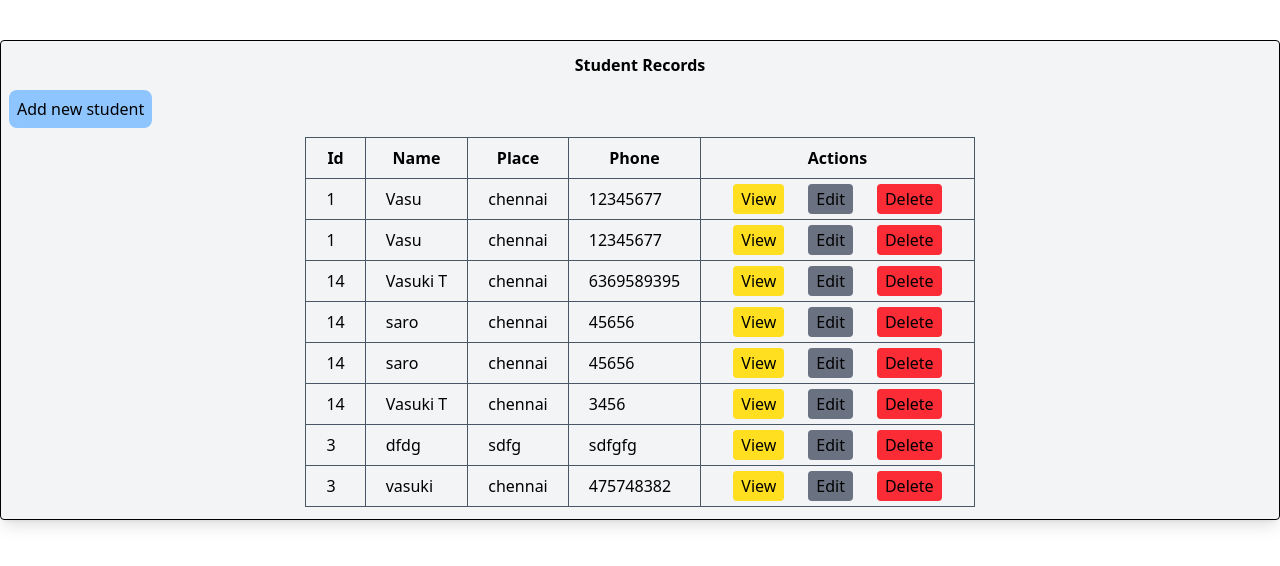
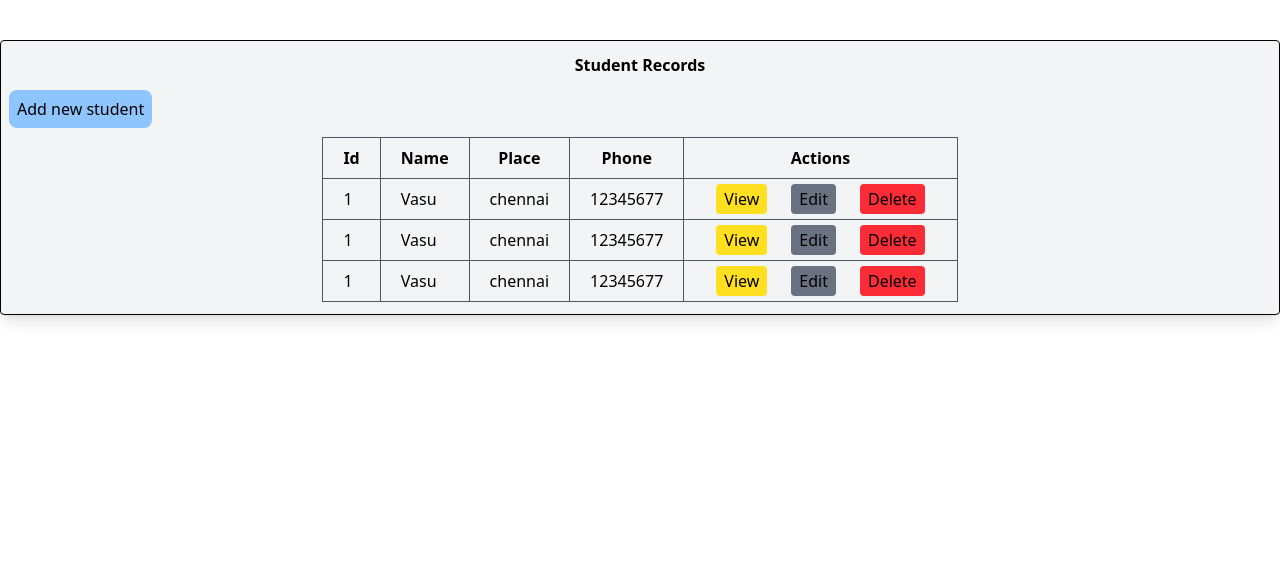
Before and after one commit to Vasuki-84/Student_Details_form, a React (Vite) app: page / in a window 1280 px wide. Shown: the top 566 px of the page. Built offline with nearby package versions, Linux system fonts and the light colour scheme; data requests are answered from the project's data file.

Commit message:
added axios instead fetch

```diff
--- a/db.json
+++ b/db.json
@@ -1,52 +1,22 @@
 {
   "studentDetails": [
     {
-      "id": 1,
+      "id": "1",
+      "name": "Vasu",
+      "place": "chennai",
+      "phone": 12345677
+    },
+      {
+      "id": "1",
       "name": "Vasu",
       "place": "chennai",
       "phone": 12345677
     },
     {
-      "id": 1,
+      "id": "1",
       "name": "Vasu",
       "place": "chennai",
       "phone": 12345677
-    },
-    {
-      "id": "14",
-      "name": "Vasuki T",
-      "place": "chennai",
-      "phone": "6369589395"
-    },
-    {
-      "id": "14",
-      "name": "saro",
-      "place": "chennai",
-      "phone": "45656"
-    },
-    {
-      "id": "14",
-      "name": "saro",
-      "place": "chennai",
-      "phone": "45656"
-    },
-    {
-      "id": "14",
-      "name": "Vasuki T",
-      "place": "chennai",
-      "phone": "3456"
-    },
-    {
-      "id": "3",
-      "name": "dfdg",
-      "place": "sdfg",
-      "phone": "sdfgfg"
-    },
-    {
-      "id": "3",
-      "name": "vasuki",
-      "place": "chennai",
-      "phone": "475748382"
     }
   ]
 }
--- a/package.json
+++ b/package.json
@@ -11,6 +11,7 @@
   },
   "dependencies": {
     "@tailwindcss/vite": "^4.1.17",
+    "axios": "^1.13.2",
     "json-server": "^1.0.0-beta.3",
     "react": "^19.1.1",
     "react-dom": "^19.1.1",
--- a/src/Pages/CreateStudent.jsx
+++ b/src/Pages/CreateStudent.jsx
@@ -1,6 +1,7 @@
 import React, { useEffect } from "react";
 import { Link, useNavigate } from "react-router-dom";
 import { useState } from "react";
+import axios from "axios";
 
 
 function CreateStudent() {
@@ -11,23 +12,36 @@ function CreateStudent() {
   const [validation,setValidation] = useState(false);
   const navigate = useNavigate();
 
-  const handleSubmit = (e)=> {
+//   const handleSubmit = (e)=> {
+//     e.preventDefault();
+//     const studentData = {id,name,place,phone};
+//     fetch("http://localhost:5000/studentDetails",{method:'POST',
+//         headers:{
+//             "content-type":"application/json"
+//         },
+//         body:JSON.stringify(studentData)
+//     })
+
+//     .then((res)=>{alert("Student data saved successfully..");
+//         navigate("/")
+//     })
+
+//     .catch((err)=>console.log(err.message))
+
+// }
+   const handleSubmit = async (e) => {
     e.preventDefault();
-    const studentData = {id,name,place,phone};
-    fetch("http://localhost:5000/studentDetails",{method:'POST',
-        headers:{
-            "content-type":"application/json"
-        },
-        body:JSON.stringify(studentData)
-    })
 
-    .then((res)=>{alert("Student data saved successfully..");
-        navigate("/")
-    })
+    const studentData = { id, name, place, phone };
 
-    .catch((err)=>console.log(err.message))
-
-}
+    try {
+      await axios.post("http://localhost:5000/studentDetails", studentData);
+      alert("Student data saved successfully..");
+      navigate("/");
+    } catch (err) {
+      console.log(err.message);
+    }
+  };
 
   return (
     <div className="mx-auto border shadow-lg mx-auto max-w-md p-4  mt-10">
--- a/src/Pages/StudentTable.jsx
+++ b/src/Pages/StudentTable.jsx
@@ -1,16 +1,35 @@
-import React, { useState,useEffect } from "react";
+import React, { useState, useEffect } from "react";
 import { Link } from "react-router-dom";
+import axios from "axios";
+
 function StudentTable() {
   // useState() - mount, update , unmount  values
   const [studentDetails, setStudentDetails] = useState([]);
 
   //useEffect() is a hook that allows us to run code after the component has rendered.
   useEffect(() => {
-    fetch("http://localhost:5000/studentDetails")
-      .then((res) => res.json())
-      .then((data) =>  setStudentDetails(data))
-      .catch((err) => console.log(err.message));
+     const fetchData = async () => {
+    try {
+      const res = await axios.get("http://localhost:5000/studentDetails");
+      setStudentDetails(res.data);   // ✅ res.data contains the response data
+    } catch (err) {
+      console.log(err.message);
+    }
+  };
+
+  fetchData();  // ✅ call the async function
   }, []);
+
+  // useEffect(() => {
+  //   fetch("http://localhost:5000/studentDetails")
+  //     .then((res) => res.json())
+  //     .then((data) => setStudentDetails(data))
+  //     .catch((err) => console.log(err.message));
+  // }, []);
+
+  const DisplayDetails = (id) => {
+    console.log(id);
+  };
 
   return (
     <div className=" mt-10 border rounded-sm mx-3 py-3 shadow-lg bg-gray-100 mx-auto">
@@ -33,7 +52,8 @@ function StudentTable() {
             </tr>
           </thead>
           <tbody>
-            {studentDetails && studentDetails.map((item) => (
+            {studentDetails &&
+              studentDetails.map((item) => (
                 <tr key={item.id}>
                   <td className="border  px-5 py-2 border-gray-600 ">
                     {item.id}
@@ -50,6 +70,7 @@ function StudentTable() {
                   <td className="border  px-5 py-2 border-gray-600 ">
                     <Link
                       to={`/ViewDetails/${item.id}`}
+                      onClick={() => DisplayDetails(item.id)}
                       className="btn bg-yellow-300 mx-3 px-2 py-1 rounded-sm"
                     >
                       View
```
Also changed, not shown: 1 other file (tests, documents, lock files or other folders). Lines whose indentation alone changed are shown as unchanged.
